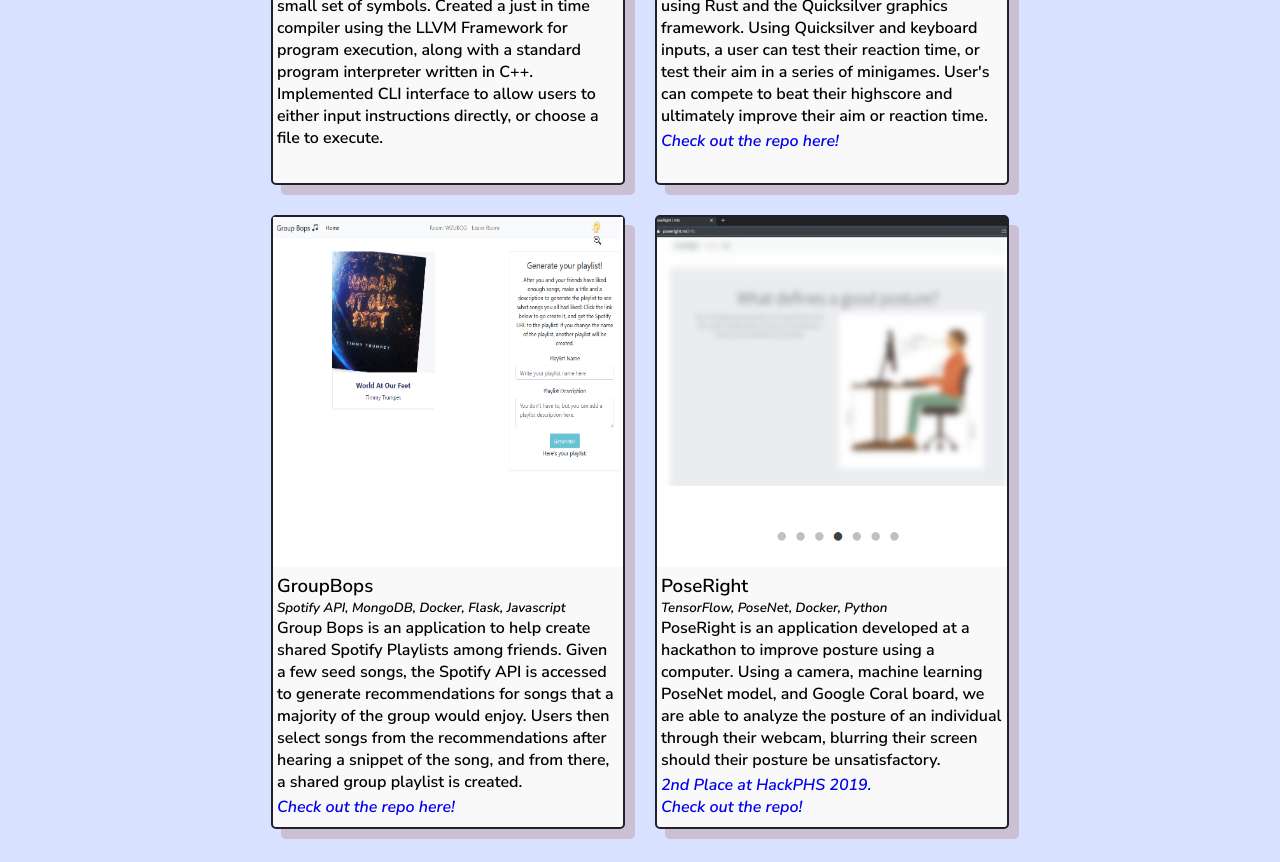
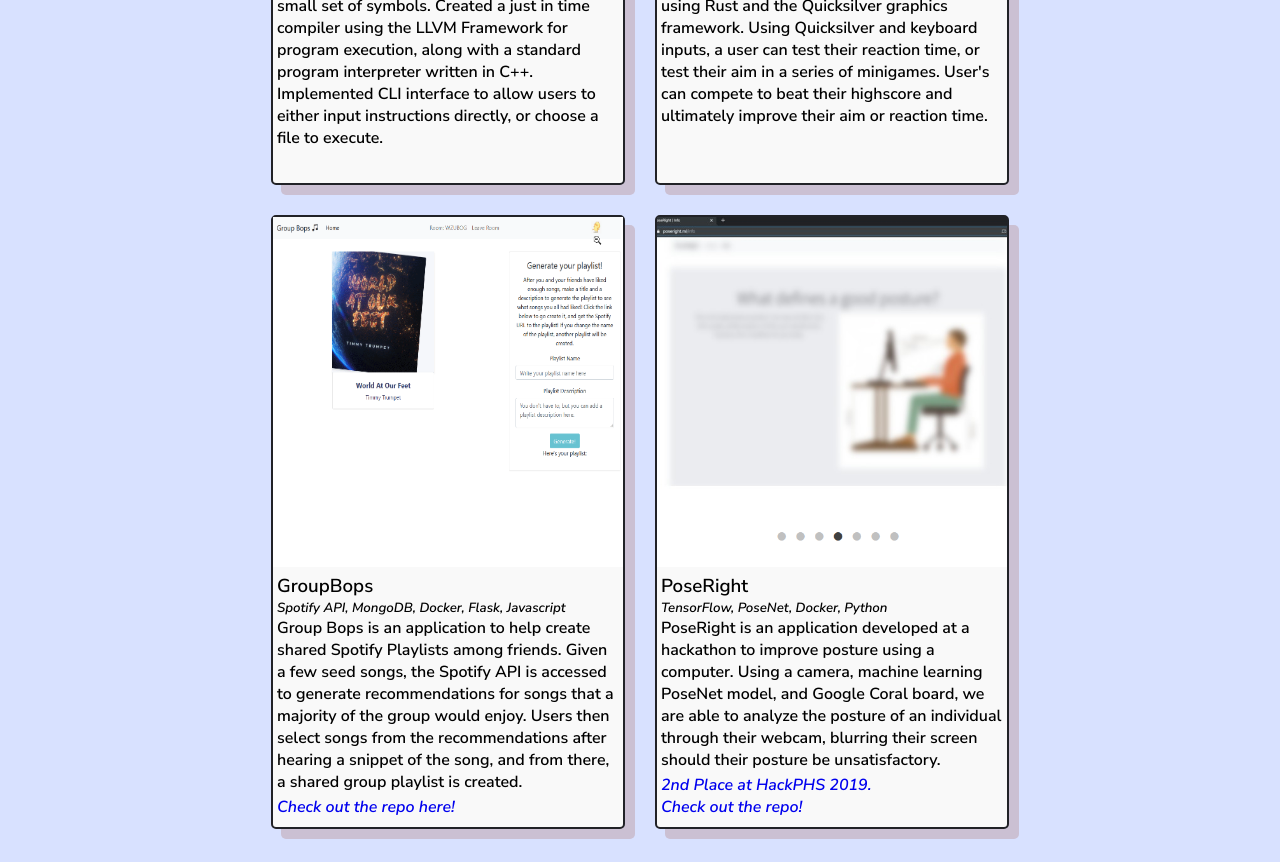
Before and after one commit to rkunds/rkunds.github.io, a plain HTML site: page index.html in a window 1280 px wide. Shown: the part 2700-3562 px from the top of the page. Drawn offline with Linux system fonts and the light colour scheme.

Commit message:
update links

```diff
--- a/index.html
+++ b/index.html
@@ -119,7 +119,6 @@
 						<h3>Reaction Trainer</h3>
 						<h5>Rust, Quicksilver</h5>
 						<h4>A quick class project to create an Aim Trainer using Rust and the Quicksilver graphics framework. Using Quicksilver and keyboard inputs, a user can test their reaction time, or test their aim in a series of minigames. User's can compete to beat their highscore and ultimately improve their aim or reaction time.</h4>
-						<h4 style="padding-top:3px;"><a href="https://github.com/ssoham/reaction-aim-trainer">Check out the repo here!</a></h4>
 					</div>
 
 					<div id="project-card">
```
